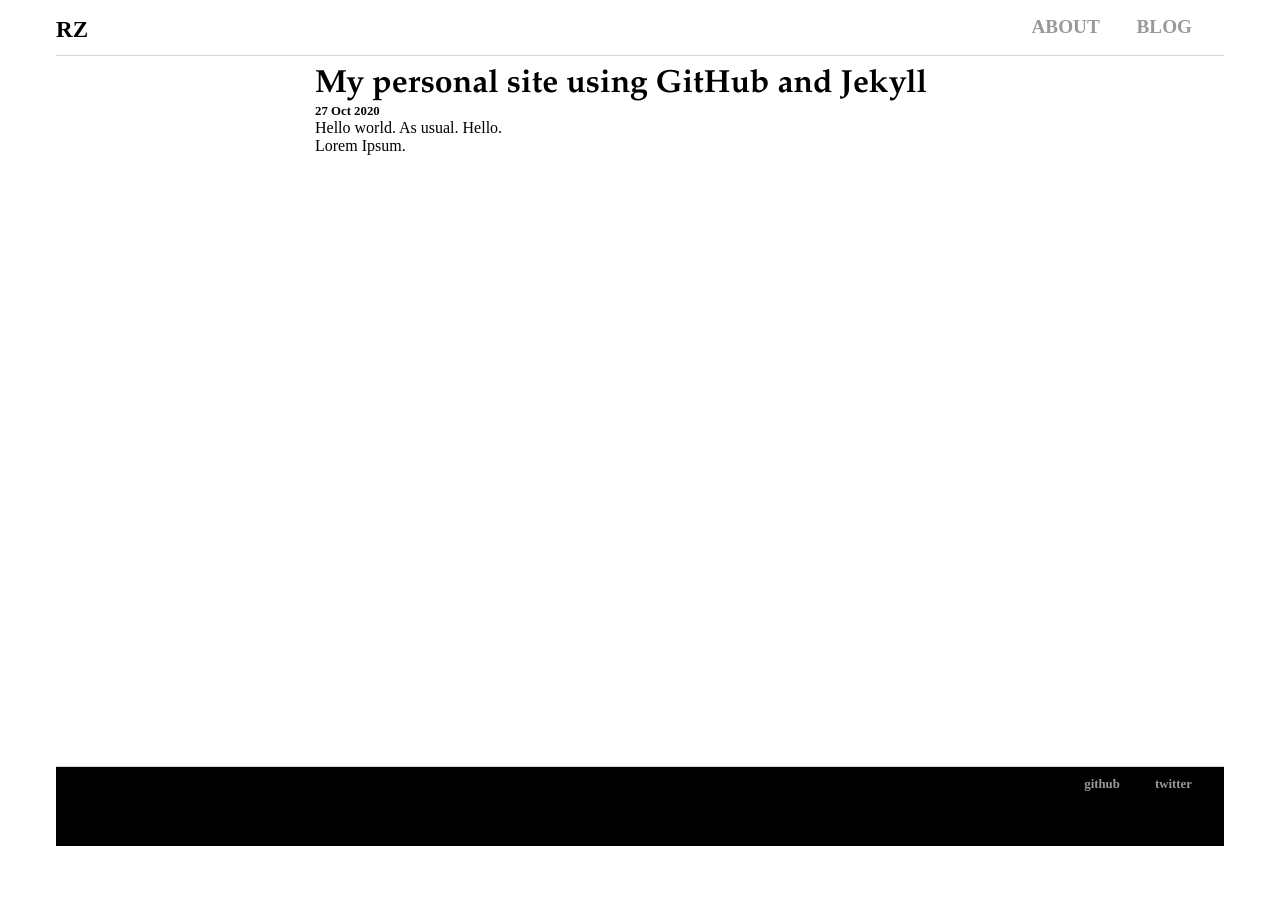
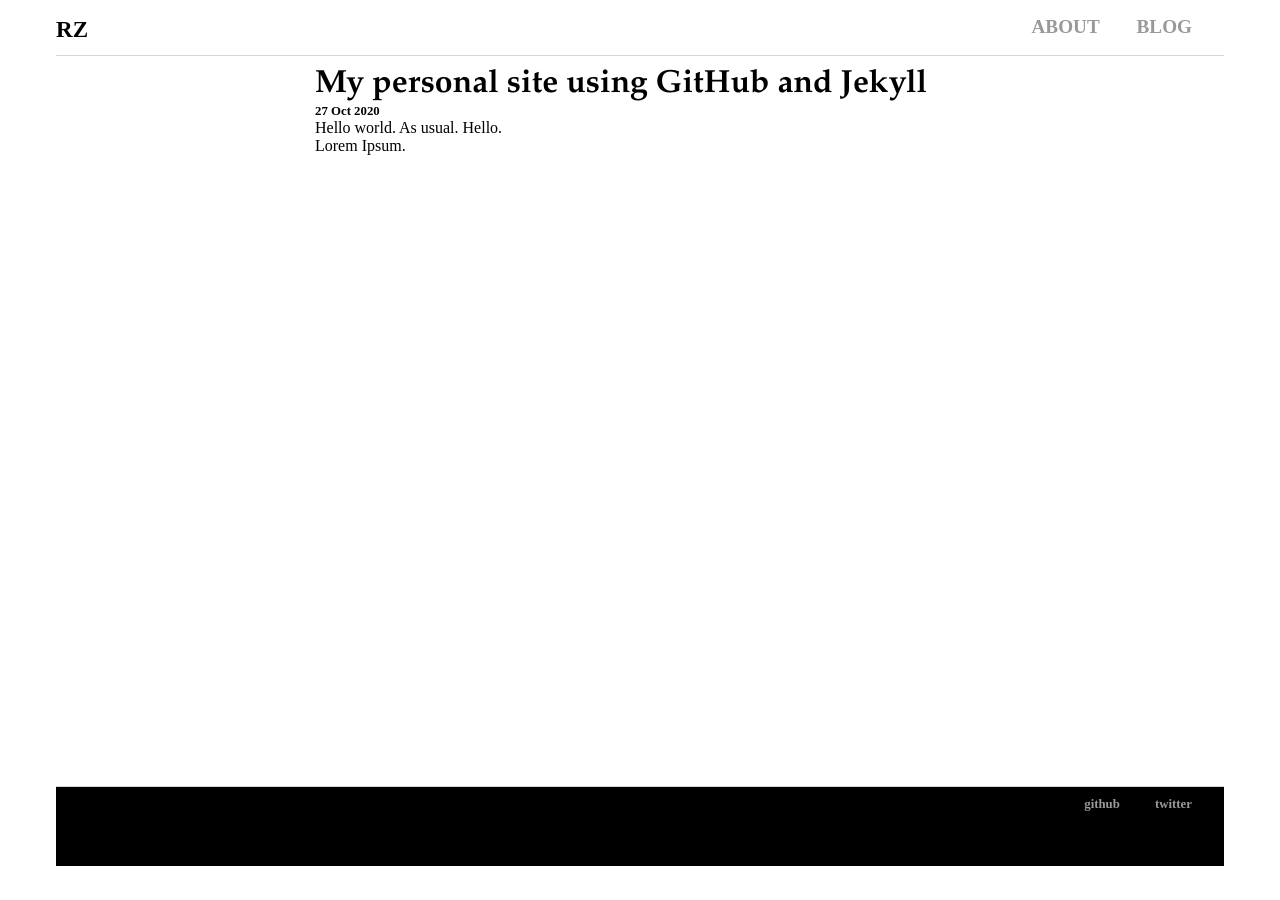
Before and after one commit to rnfitriansyah/rnfitriansyah.github.io, a Jekyll site: the page built from _posts/2020-10-27-rizki-first-site.md, in a window 1280 px wide. Built offline with Jekyll 4.4.1, drawn with Linux system fonts in a browser that asks for light colours.

Commit message:
Update responsive.css

```diff
--- a/css/responsive.css
+++ b/css/responsive.css
@@ -138,7 +138,7 @@ footer {
     main {
         max-width: 600px;
         min-height: 700px;
-        margin: 0 auto 0;
+        margin: 0 auto 20px;
     }
 }
 
@@ -153,6 +153,6 @@ footer {
     main {
         max-width: 650px;
         min-height: 700px;
-        margin: 0 auto 0;
+        margin: 0 auto 20px;
     }
 }
```
